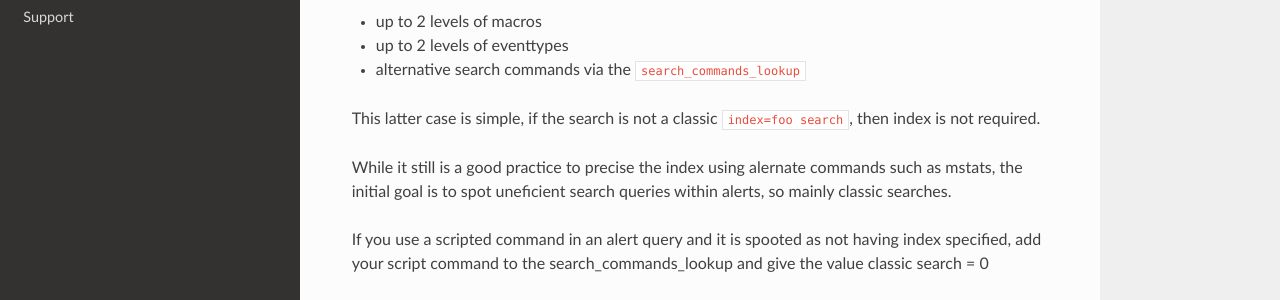
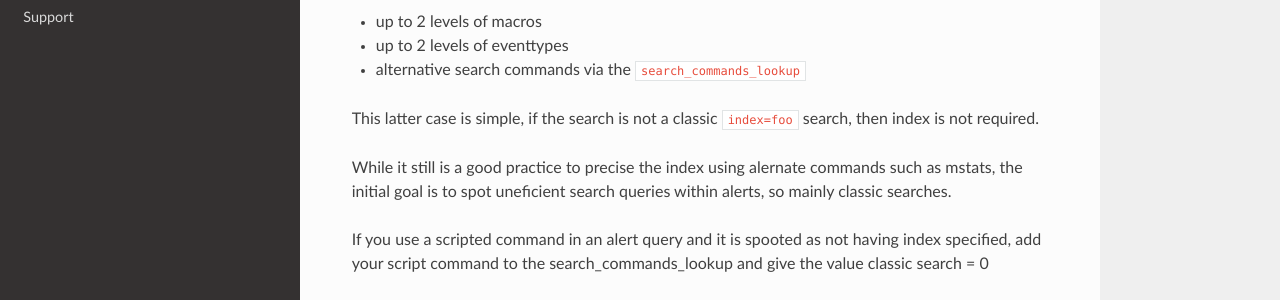
Before and after one commit to a-l-h/splunk-app-proper-alerts, a Sphinx documentation site: the page built from doc/macros.rst, in a window 1280 px wide and 1363 px high. Shown: the part 520-820 px from the top of the window. Built offline with Sphinx 7.4.7 and the Read the Docs theme 2.0.0, drawn with Linux system fonts in a browser that asks for light colours; cross-references to code outside the pages are shown as plain code.

```diff
--- a/doc/macros.rst
+++ b/doc/macros.rst
@@ -21,7 +21,7 @@ As a result the underlying query handles:
 + up to 2 levels of eventtypes
 + alternative search commands via the ``search_commands_lookup``
 
-This latter case is simple, if the search is not a classic ``index=foo search``, then index is not required.
+This latter case is simple, if the search is not a classic ``index=foo`` search, then index is not required.
 
 While it still is a good practice to precise the index using alernate commands such as mstats, the initial goal is to spot uneficient search queries within alerts, so mainly classic searches.
 
```
